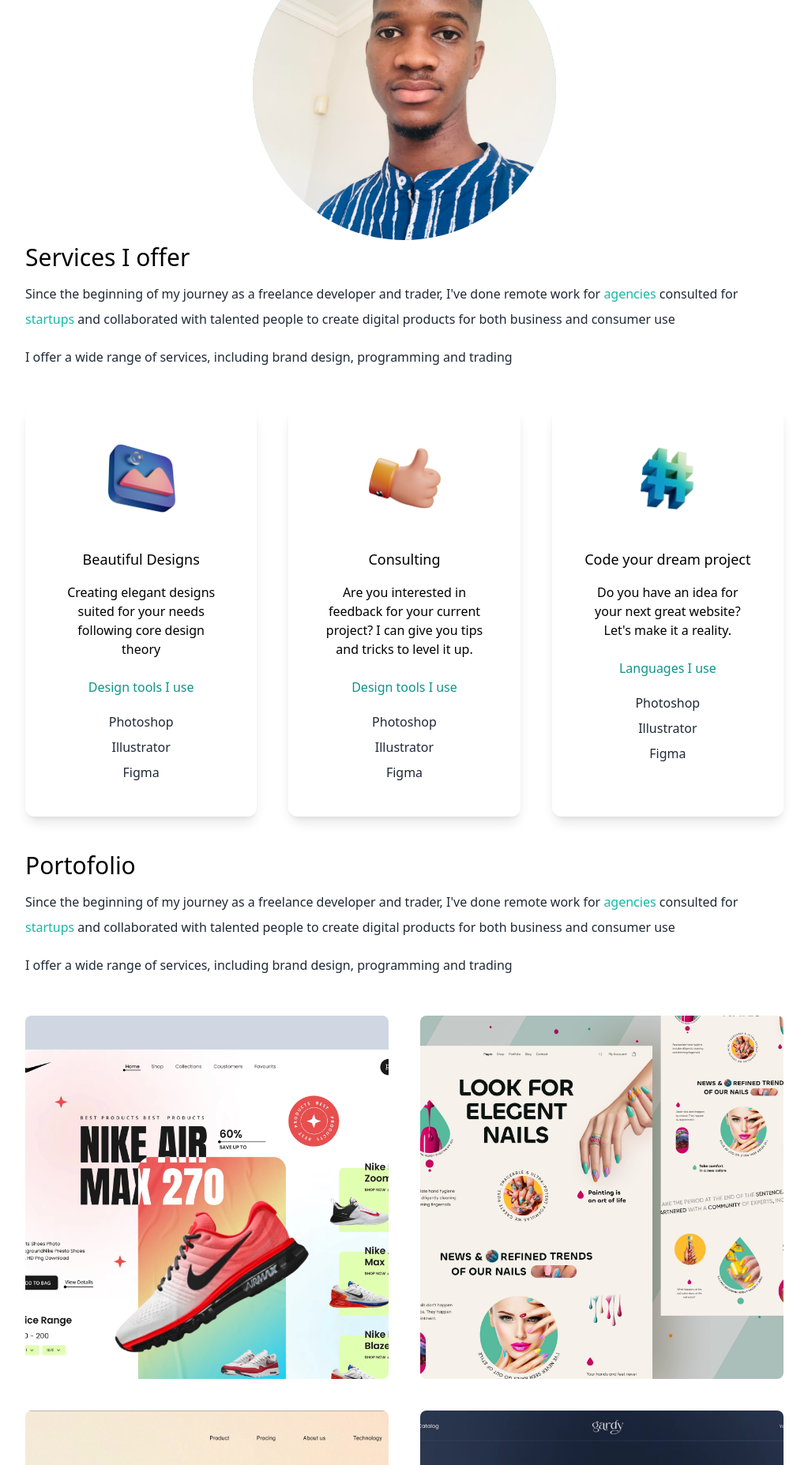
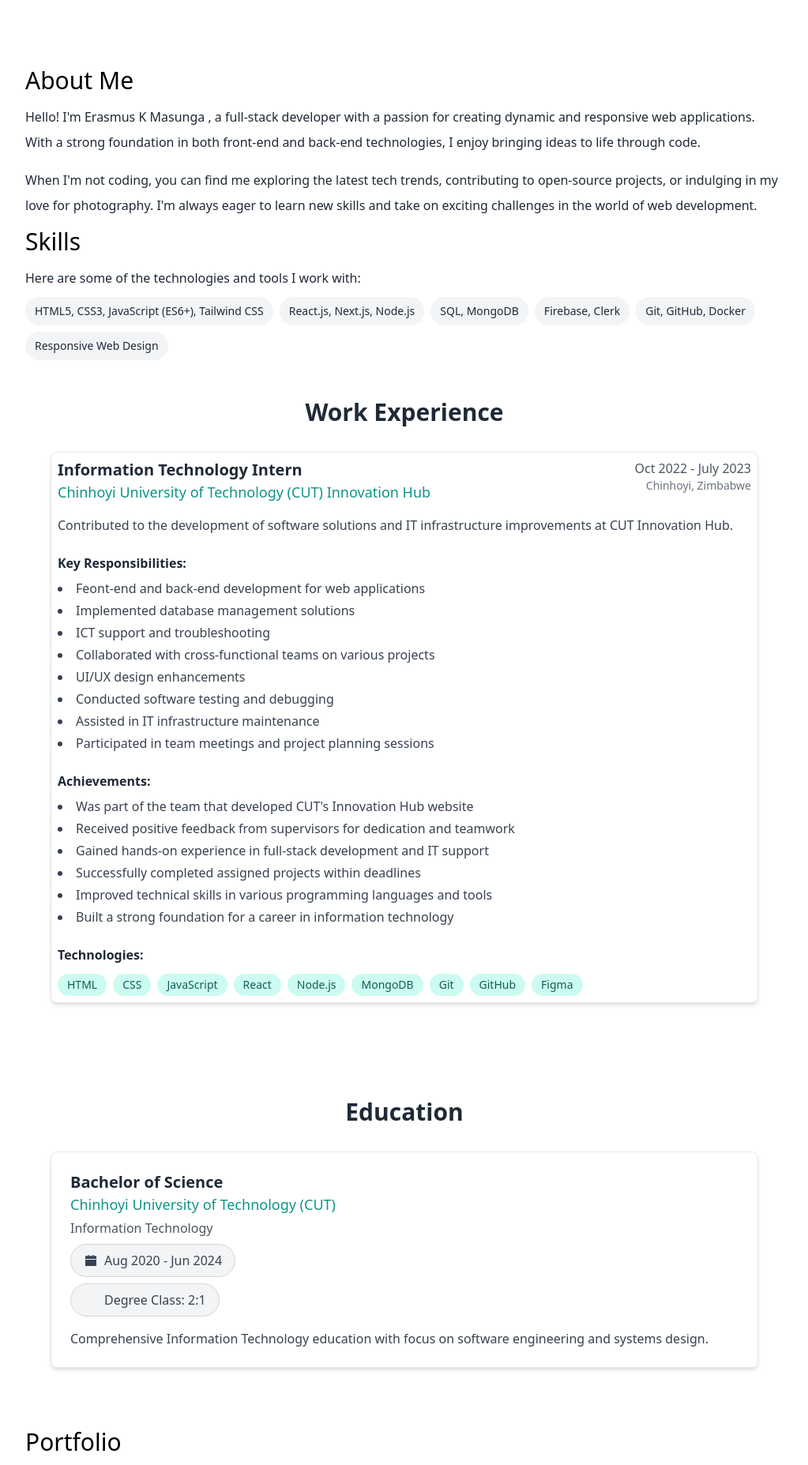
Before and after one commit to eraskush/eras-kush-portofolio, a Next.js app: page / in a window 1280 px wide. Shown: the part 720-2575 px from the top of the page at 79% size, without its empty margins (128-1151 px from the left). Built offline with nearby package versions, Linux system fonts and the light colour scheme; some icons are missing.

Commit message:
updated portfolio, aded work experince and education

```diff
--- /dev/null
+++ b/components/EducationCard.tsx
@@ -0,0 +1,70 @@
+import React from 'react';
+import { AiFillCalendar } from 'react-icons/ai';
+import { FaGraduationCap } from "react-icons/fa6";
+
+interface Education {
+  degree: string;
+  university: string;
+  major: string;
+  startDate: string;
+  endDate: string;
+  duration: string;
+ degreeClass : string;
+  description: string;
+
+}
+
+interface EducationCardProps {
+  education: Education;
+}
+
+const EducationCard: React.FC<EducationCardProps> = ({ education }) => {
+  return (
+    <div className="bg-white dark:bg-gray-900 rounded-lg shadow-md p-6 mb-6 border border-gray-200 dark:border-gray-700">
+      {/* Header Section */}
+      <div className="flex-row md:flex-row md:justify-between md:items-start">
+        <div className="flex-1">
+          <h3 className="text-xl font-bold text-gray-800 dark:text-white">
+            {education.degree}
+          </h3>
+          <h4 className="text-lg text-teal-600 dark:text-teal-400 font-medium">
+            {education.university}
+          </h4>
+          <p className="text-gray-600 dark:text-gray-300 mt-1">
+            {education.major}
+          </p>
+        </div>
+        <div className="mt-2 flex flex-col items-start gap-2">
+           <button
+            className="inline-flex items-center gap-2 px-4 py-2 bg-gray-100 dark:bg-gray-700 text-gray-700 dark:text-gray-300 rounded-full border border-gray-300 dark:border-gray-600   transition-all duration-300 cursor-default focus:outline-none focus:ring-2 focus:ring-teal-500 focus:ring-opacity-50"
+            disabled
+            aria-label={`Duration: ${education.startDate} to ${education.endDate}`}
+          >
+            <AiFillCalendar className="text-lg" />
+            <span className="font-medium">
+              {education.startDate} - {education.endDate}
+            </span>
+          </button>
+          <button className='inline-flex items-center gap-2 px-4 py-2 bg-gray-100 dark:bg-gray-700 text-gray-700 dark:text-gray-300 rounded-full border border-gray-300 dark:border-gray-600   transition-all duration-300 cursor-default focus:outline-none focus:ring-2 focus:ring-teal-500 focus:ring-opacity-50'
+                  disabled
+                  aria-label={`Degree Class: ${education.degreeClass}`}
+          >
+            <FaGraduationCap className="text-lg" />
+          <span className="font-medium">
+            Degree Class: {education.degreeClass}
+          </span>
+          </button>
+        </div>
+      </div>
+
+      {/* Description */}
+      <p className="mt-4 text-gray-700 dark:text-gray-300">
+        {education.description}
+      </p>
+
+
+    </div>
+  );
+};
+
+export default EducationCard;
--- /dev/null
+++ b/components/ExperienceCard.tsx
@@ -0,0 +1,93 @@
+import React from 'react';
+
+interface Experience {
+  position: string;
+  company: string;
+  employmentType: string;
+  startDate: string;
+  endDate: string;
+  duration: string;
+  location: string;
+  description: string;
+  keyResponsibilities: string[];
+  achievements: string[];
+  technologies: string[];
+}
+
+interface ExperienceCardProps {
+  experience: Experience;
+}
+
+const ExperienceCard: React.FC<ExperienceCardProps> = ({ experience }) => {
+  return (
+    <div className="bg-white dark:bg-gray-900 shadow-md rounded-lg  p-2 mb-6 border dark:border-gray-700 ">
+      {/* Header Section */}
+      <div className="flex flex-col md:flex-row md:justify-between md:items-start">
+        <div className="flex-1">
+          <h3 className="text-xl font-bold text-gray-800 dark:text-white">
+            {experience.position}
+          </h3>
+          <h4 className="text-lg text-teal-600 dark:text-teal-400 font-medium">
+            {experience.company}
+          </h4>
+        </div>
+        <div className="mt-2 md:mt-0 md:text-right">
+          <p className="text-gray-600 dark:text-gray-300">
+            {experience.startDate} - {experience.endDate}
+          </p>
+          <p className="text-gray-500 dark:text-gray-400 text-sm">
+            {experience.location}
+          </p>
+        </div>
+      </div>
+
+      {/* Description */}
+      <p className="mt-4 text-gray-700 dark:text-gray-300">
+        {experience.description}
+      </p>
+
+      {/* Key Responsibilities */}
+      <div className="mt-6">
+        <h5 className="font-semibold text-gray-800 dark:text-white mb-2">
+          Key Responsibilities:
+        </h5>
+        <ul className="list-disc list-inside space-y-1 text-gray-700 dark:text-gray-300">
+          {experience.keyResponsibilities.map((responsibility, index) => (
+            <li key={index}>{responsibility}</li>
+          ))}
+        </ul>
+      </div>
+
+      {/* Achievements */}
+      <div className="mt-6">
+        <h5 className="font-semibold text-gray-800 dark:text-white mb-2">
+          Achievements:
+        </h5>
+        <ul className="list-disc list-inside space-y-1 text-gray-700 dark:text-gray-300">
+          {experience.achievements.map((achievement, index) => (
+            <li key={index}>{achievement}</li>
+          ))}
+        </ul>
+      </div>
+
+      {/* Technologies */}
+      <div className="mt-6">
+        <h5 className="font-semibold text-gray-800 dark:text-white mb-3">
+          Technologies:
+        </h5>
+        <div className="flex flex-wrap gap-2">
+          {experience.technologies.map((tech, index) => (
+            <span
+              key={index}
+              className="px-3 py-1 bg-teal-100 dark:bg-teal-900 text-teal-800 dark:text-teal-200 rounded-full text-sm font-medium"
+            >
+              {tech}
+            </span>
+          ))}
+        </div>
+      </div>
+    </div>
+  );
+};
+
+export default ExperienceCard;
--- /dev/null
+++ b/data/Education.ts
@@ -0,0 +1,14 @@
+export const education = [
+  {
+    degree: "Bachelor of Science",
+    university: "Chinhoyi University of Technology (CUT)",
+    major: "Information Technology",
+    startDate: "Aug 2020",
+    endDate: "Jun 2024",
+    duration: "4 years",
+    degreeClass: "2:1",
+    description: "Comprehensive Information Technology education with focus on software engineering and systems design.",
+
+  }
+
+];
--- /dev/null
+++ b/data/WorkExperience.ts
@@ -0,0 +1,43 @@
+export const workExperiences = [
+  {
+    position: "Information Technology Intern",
+    company: "Chinhoyi University of Technology (CUT) Innovation Hub",
+    employmentType: "Internship",
+    startDate: "Oct  2022",
+    endDate: "July 2023",
+    duration: "9 months",
+    location: "Chinhoyi, Zimbabwe",
+    description: "Contributed to the development of software solutions and IT infrastructure improvements at CUT Innovation Hub.",
+    keyResponsibilities: [
+      "Feont-end and back-end development for web applications",
+      "Implemented database management solutions",
+      "ICT support and troubleshooting",
+      "Collaborated with cross-functional teams on various projects",
+      "UI/UX design enhancements",
+      "Conducted software testing and debugging",
+      "Assisted in IT infrastructure maintenance",
+      "Participated in team meetings and project planning sessions",
+    ],
+    achievements: [
+      "Was part of the team that developed CUT's Innovation Hub website",
+      "Received positive feedback from supervisors for dedication and teamwork",
+      "Gained hands-on experience in full-stack development and IT support",
+      "Successfully completed assigned projects within deadlines",
+      "Improved technical skills in various programming languages and tools",
+      "Built a strong foundation for a career in information technology"
+    ],
+    technologies: [
+        "HTML",
+        "CSS",
+        "JavaScript",
+        "React",
+        "Node.js",
+        "MongoDB",
+        "Git",
+        "GitHub",
+        "Figma"
+
+    ]
+  }
+
+];
--- a/package.json
+++ b/package.json
@@ -17,7 +17,7 @@
     "next": "13.2.3",
     "react": "18.2.0",
     "react-dom": "18.2.0",
-    "react-icons": "^4.8.0",
+    "react-icons": "^4.12.0",
     "typescript": "4.9.5"
   },
   "devDependencies": {
--- a/pages/index.tsx
+++ b/pages/index.tsx
@@ -1,26 +1,24 @@
 import Head from 'next/head'
 import { BsFillMoonStarsFill } from "react-icons/bs";
-import {AiFillTwitterCircle, AiFillLinkedin, AiFillYoutube} from 'react-icons/ai';
-import deved from "../public/dev-ed-wave.png";
+import {AiFillLinkedin} from 'react-icons/ai';
+import { FaGithub } from "react-icons/fa";
 import Image from 'next/legacy/image';
 import design from "../public/design.png";
 import code from "../public/code.png";
 import consulting from "../public/consulting.png";
-import web1 from "../public/web1.png";
-import web2 from "../public/web2.png";
-import web3 from "../public/web3.png";
-import web4 from "../public/web4.png";
-import web5 from "../public/web5.png";
-import web6 from "../public/web6.png";
 import eras1  from "../public/eras1.jpg"
 import { useState } from 'react';
+import ExperienceCard from '../components/ExperienceCard';
+import { workExperiences } from '../data/WorkExperience';
+import EducationCard from '../components/EducationCard';
+import { education } from '../data/Education';
 
 export default function Home() {
   const [darkMode, setDarkMode] = useState(false);
   return (
     <div className={darkMode ? "dark" : ""}>
       <Head>
-        <title>Eras Kush portofolio</title>
+        <title>Eras Kush portfolio</title>
         <meta name="description" content="Eras Kush " />
         <meta property="og:image"  content="/eras.jpg"/>
         <meta name="viewport" content="width=device-width, initial-scale=1" />
@@ -29,43 +27,140 @@ export default function Home() {
       <main className='bg-white px-10 md:px-20 lg:px-40 dark:bg-gray-900'>
         <section className="min-h-screen ">
           <nav className='py-10 mb-12 flex justify-between'>
-          <h1 className='text-xl font-burtons dark:text-white '>developedbykush</h1>
+          <h1 className='text-xl font-burtons dark:text-white '>developedbyeraskush</h1>
           <ul className='flex items-center'>
             <li><BsFillMoonStarsFill onClick={()=> setDarkMode(!darkMode)} className='cursor-pointer text-xl dark:text-white'/></li>
             <li><a className='bg-gradient-to-r from-cyan-500 to-teal-500 text-white px-4 py-2 border-none rounded-md ml-8'  href="#">
               Resume</a></li>
           </ul>
           </nav>
-          <div className='text-center p-10'>
-            <h2 className='text-5xl py-2 text-teal-600 font-medium md:text-6xl '>Eras Kush</h2>
-            <h3 className='text-2xl py-2 md:text-3xl dark:text-white'>Developer and Trader</h3>
-            <p className='text-md py-5 leading-8 text-gray-800 md:text-xl max-w-lg mx-auto dark:text-gray-400'>Freelancer providing
-            services for programming and forex trading. Join me down below and let's get the bag</p>
-          </div>
-          <div className='flex text-5xl justify-center gap-16 py-3 text-gray-600'>
-            <AiFillTwitterCircle/>
-            <AiFillLinkedin/>
-            <AiFillYoutube/>
-          </div>
-          <div className='relative mx-auto bg-gradient-to-b from-teal-500 rounded-full w-80 h-80 mt-20 overflow-hidden md:h-96 md:w-96' >
-            <Image src={eras1} alt="" layout="fill" objectFit="cover"/>
+          <div className='text-center p-5 md:flex md:items-center md:justify-between md:gap-8 md:text-left'>
+  {/* Text Content */}
+  <div className='md:flex-1'>
+    <h2 className='text-5xl py-2 text-teal-600 font-medium md:text-6xl'>Eras Kush</h2>
+    <h3 className='text-2xl py-2 md:text-3xl dark:text-white'>Full Stack Developer</h3>
+    <p className='text-md py-5 leading-8 text-gray-800 md:text-xl max-w-lg mx-auto md:mx-0 dark:text-gray-400'>
+      Bridging design and data through code
+    </p>
+    <div className='flex text-5xl justify-center gap-10 py-3 text-gray-600 md:justify-start'>
+      <a
+        href="https://www.linkedin.com/in/erasmus-kushinga-masunga-411740258"
+        target="_blank"
+        rel="noopener noreferrer"
+        aria-label="Visit my LinkedIn profile"
+      >
+        <AiFillLinkedin />
+      </a>
+      <a
+        href="https://www.github.com/eraskush"
+        target="_blank"
+        rel="noopener noreferrer"
+        aria-label="Visit my GitHub profile"
+      >
+        <FaGithub />
+      </a>
+    </div>
+  </div>
+
+  {/* Image - FIXED */}
+  <div className='relative mx-auto bg-gradient-to-b from-teal-500 rounded-full w-64 h-64 mt-8 overflow-hidden md:h-96 md:w-96 md:mt-0 md:flex-1'>
+    <Image
+      src={eras1}
+      alt="Eras Kush"
+      layout="fill"
+      className="object-cover"
+    />
+  </div>
+</div>
+
+
+        </section>
+
+        <section>
+          <div>
+            <h3 className='text-3xl py-1 dark:text-white'>About Me</h3>
+            <p className='text-md py-2 leading-8 text-gray-800 dark:text-white'>
+              Hello! I'm Erasmus K Masunga , a full-stack developer with a passion for creating dynamic and responsive web applications. With a strong foundation in both front-end and back-end technologies, I enjoy bringing ideas to life through code.
+            </p>
+            <p className='text-md py-2 leading-8 text-gray-800 dark:text-white'>
+              When I'm not coding, you can find me exploring the latest tech trends, contributing to open-source projects, or indulging in my love for photography. I'm always eager to learn new skills and take on exciting challenges in the world of web development.
+            </p>
           </div>
         </section>
 
         <section>
           <div>
+            <h3 className='text-3xl py-1 dark:text-white'>Skills</h3>
+            <p className='text-md py-2 leading-8 text-gray-800 dark:text-white'>
+              Here are some of the technologies and tools I work with:
+            </p>
+           <div className="flex flex-wrap gap-2">
+  <span className="inline-flex items-center px-3 py-2 rounded-full bg-gray-100 dark:bg-gray-800 text-gray-800 dark:text-white text-sm font-medium hover:bg-teal-500 hover:text-white transition-all duration-300 cursor-default">
+    HTML5, CSS3, JavaScript (ES6+), Tailwind CSS
+  </span>
+  <span className="inline-flex items-center px-3 py-2 rounded-full bg-gray-100 dark:bg-gray-800 text-gray-800 dark:text-white text-sm font-medium hover:bg-teal-500 hover:text-white transition-all duration-300 cursor-default">
+    React.js, Next.js, Node.js
+  </span>
+  <span className="inline-flex items-center px-3 py-2 rounded-full bg-gray-100 dark:bg-gray-800 text-gray-800 dark:text-white text-sm font-medium hover:bg-teal-500 hover:text-white transition-all duration-300 cursor-default">
+    SQL, MongoDB
+  </span>
+  <span className="inline-flex items-center px-3 py-2 rounded-full bg-gray-100 dark:bg-gray-800 text-gray-800 dark:text-white text-sm font-medium hover:bg-teal-500 hover:text-white transition-all duration-300 cursor-default">
+    Firebase, Clerk
+  </span>
+  <span className="inline-flex items-center px-3 py-2 rounded-full bg-gray-100 dark:bg-gray-800 text-gray-800 dark:text-white text-sm font-medium hover:bg-teal-500 hover:text-white transition-all duration-300 cursor-default">
+    Git, GitHub, Docker
+  </span>
+  <span className="inline-flex items-center px-3 py-2 rounded-full bg-gray-100 dark:bg-gray-800 text-gray-800 dark:text-white text-sm font-medium hover:bg-teal-500 hover:text-white transition-all duration-300 cursor-default">
+    Responsive Web Design
+  </span>
+</div>
+          </div>
+        </section>
+
+
+<section id="experience" className="py-12 bg-white dark:bg-gray-900">
+  <div className="container mx-auto px-4">
+    <h2 className="text-3xl font-bold text-center text-gray-800 dark:text-white mb-8">
+      Work Experience
+    </h2>
+    <div className="max-w-4xl mx-auto">
+      {workExperiences.map((experience, index) => (
+        <ExperienceCard key={index} experience={experience} />
+      ))}
+    </div>
+  </div>
+</section>
+
+
+<section id="education" className="py-12 bg-white dark:bg-gray-900">
+  <div className="container mx-auto px-4 dark:bg-gray-900">
+    <h2 className="text-3xl font-bold text-center text-gray-800 dark:text-white mb-8">
+      Education
+    </h2>
+    <div className="max-w-4xl mx-auto">
+      {education.map((edu, index) => (
+        <EducationCard key={index} education={edu} />
+      ))}
+    </div>
+  </div>
+</section>
+
+<section>
+          <div>
+            <h3 className='text-3xl py-1 dark:text-white'>Portfolio</h3>
+            </div>
+</section>
+
+        <section>
+          <div>
             <h3 className='text-3xl py-1 dark:text-white'>Services I offer</h3>
-            <p className='text-md py-2 leading-8 text-gray-800 dark:text-white'>Since the beginning of my journey as a freelance developer and trader, I've
-              done remote work for <span className='text-teal-500'>agencies</span> consulted for
-              <span className='text-teal-500'> startups</span> and collaborated with talented people to create digital products for both
-              business and consumer use
-            </p>
+
             <p className='text-md py-2 leading-8 text-gray-800  dark:text-white'>
-              I offer a wide range of services, including brand design, programming and trading
+              I offer a wide range of services, including brand design, development and consulting
             </p>
           </div>
           <div className='lg:grid lg:grid-cols-3 gap-10'>
-            <div className='text-center shadow-lg p-10 rounded-xl my-10 dark:bg-gray-700'>
+            <div className='text-center shadow-lg p-10 rounded-xl my-10 dark:bg-gray-900 border dark:border-gray-700'>
               <Image src={design} alt="" width={100} height={100}/>
               <h3 className='text-lg font-medium pt-8 pb-2 dark:text-gray-200'>Beautiful Designs</h3>
               <p className="py-2 dark:text-gray-400">
@@ -73,21 +168,21 @@ export default function Home() {
               </p>
               <h4 className=' py-4 text-teal-600 '>Design tools I use </h4>
               <p className='text-gray-800 py-1 dark:text-gray-400'>Photoshop</p>
-              <p className='text-gray-800 py-1 dark:text-gray-400'>Illustrator</p>
+              <p className='text-gray-800 py-1 dark:text-gray-400'>Canva</p>
               <p className='text-gray-800 py-1 dark:text-gray-400'>Figma</p>
             </div>
-            <div className='text-center shadow-lg p-10 rounded-xl my-10 dark:bg-gray-700'>
+            <div className='text-center shadow-lg p-10 rounded-xl my-10 dark:bg-gray-900 border dark:border-gray-700 '>
               <Image src={consulting} alt="" width={100} height={100}/>
               <h3 className='text-lg font-medium pt-8 pb-2 dark:text-gray-200'>Consulting</h3>
               <p className="py-2 dark:text-gray-400">
                  Are you interested in feedback for your current project? I can
                 give you tips and tricks to level it up.
               </p>
-              <h4 className=' py-4 text-teal-600 '>Design tools I use </h4>
-             <p className='text-gray-800 py-1 dark:text-gray-400'>Photoshop</p>
-              <p className='text-gray-800 py-1 dark:text-gray-400'>Illustrator</p>
-              <p className='text-gray-800 py-1 dark:text-gray-400'>Figma</p>
-            </div><div className='text-center shadow-lg p-10 rounded-xl my-10  dark:bg-gray-700'>
+              <h4 className=' py-4 text-teal-600 '>Areas I can help with </h4>
+              <p className='text-gray-800 py-1 dark:text-gray-400'>Web Development</p>
+              <p className='text-gray-800 py-1 dark:text-gray-400'>UI/UX Design</p>
+              <p className='text-gray-800 py-1 dark:text-gray-400'>System Testing</p>
+            </div><div className='text-center shadow-lg p-10 rounded-xl my-10  dark:bg-gray-900 border dark:border-gray-700'>
               <Image src={code} alt="" width={100} height={100}/>
               <h3 className='text-lg font-medium pt-8 pb-2 dark:text-gray-200'> Code your dream project</h3>
               <p className="py-2 dark:text-gray-400">
@@ -95,42 +190,13 @@ export default function Home() {
                 reality.
               </p>
               <h4 className=' py-4 text-teal-600 '>Languages I use </h4>
-              <p className='text-gray-800 py-1 dark:text-gray-400'>Photoshop</p>
-              <p className='text-gray-800 py-1 dark:text-gray-400'>Illustrator</p>
-              <p className='text-gray-800 py-1 dark:text-gray-400'>Figma</p>
+              <p className='text-gray-800 py-1 dark:text-gray-400'>HTML</p>
+              <p className='text-gray-800 py-1 dark:text-gray-400'>Javascript</p>
+              <p className='text-gray-800 py-1 dark:text-gray-400'>Python</p>
             </div>
           </div>
         </section>
-        <section>
-          <div>
-            <h3 className='text-3xl py-1 dark:text-white '>Portofolio</h3>
-             <p className='text-md py-2 leading-8 text-gray-800 dark:text-white'>Since the beginning of my journey as a freelance developer and trader, I've
-              done remote work for <span className='text-teal-500'>agencies</span> consulted for
-              <span className='text-teal-500'> startups</span> and collaborated with talented people to create digital products for both
-              business and consumer use
-            </p>
-             <p className='text-md py-2 leading-8 text-gray-800 dark:text-white'>
-              I offer a wide range of services, including brand design, programming and trading
-            </p>
-          </div>
-          <div className='relative flex flex-col gap-10 py-10 lg:flex-row lg:flex-wrap'>
-            <div className='basis-1/3 flex-1'>
-              <Image src={web1} alt="" className="rounded-lg object-cover" width={'100'} height="100" layout="responsive"/>
-            </div>
-             <div className='basis-1/3 flex-1' >
-              <Image src={web2} alt="" className="rounded-lg object-cover" width={'100'} height={'100'} layout="responsive"/>
-            </div> <div className='basis-1/3 flex-1'>
-              <Image src={web3} alt="" className="rounded-lg object-cover" width={'100'} height={'100'} layout="responsive"/>
-            </div> <div className='basis-1/3 flex-1'>
-              <Image src={web4} alt="" className="rounded-lg object-cover" width={'100'} height={'100'} layout="responsive"/>
-            </div> <div className='basis-1/3 flex-1'>
-              <Image src={web5} alt="" className="rounded-lg object-cover" width={'100'} height={'100'} layout="responsive"/>
-            </div> <div className='basis-1/3 flex-1'>
-              <Image src={web6} alt="" className="rounded-lg object-cover" width={'100'} height={'100'} layout="responsive"/>
-            </div>
-          </div>
 
-        </section>
 
       </main>
     </div>
```
Also changed, not shown: 1 other file (tests, documents, lock files or other folders).
